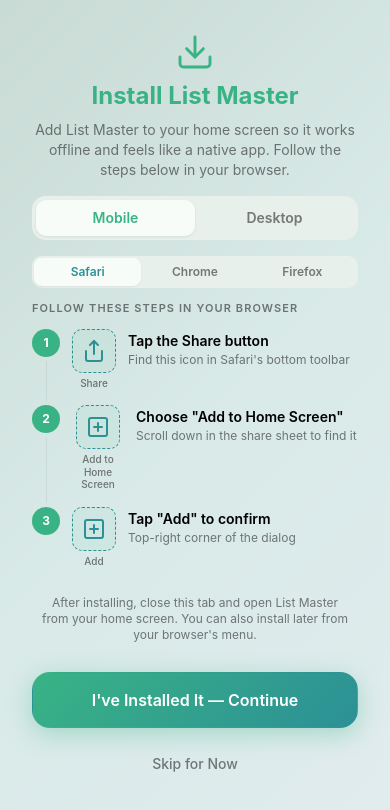
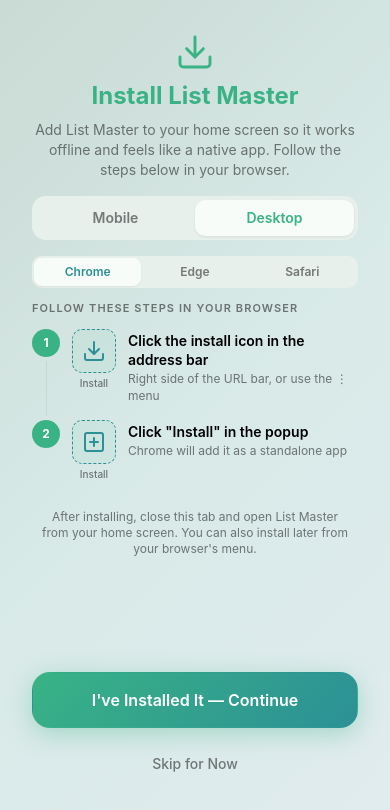
Before and after one commit to SpencerKing7/ListMaster, a React (Vite) app: page / in a window 390 px wide. Shown: the top 810 px of the page. Built offline with nearby package versions, Linux system fonts and the light colour scheme.

Commit message:
build: deploy 2026-04-03 21:29:29

```diff
--- a/src/components/InstallInstructions.tsx
+++ b/src/components/InstallInstructions.tsx
@@ -16,13 +16,16 @@
 } from "@/lib/installStepsDesktop";
 import { InstallStepper } from "@/components/InstallStepper";
 
+import type { MobileBrowser, DesktopBrowser } from "@/lib/detectPlatform";
+
 // MARK: - Types
-
-type MobilePlatform = "safari" | "chrome" | "firefox";
-type DesktopPlatform = "chrome" | "edge" | "safari";
 
 interface InstallInstructionsProps {
   deviceMode: "mobile" | "desktop";
+  /** Detected mobile browser to pre-select. Defaults to "safari". */
+  initialMobileBrowser?: MobileBrowser;
+  /** Detected desktop browser to pre-select. Defaults to "chrome". */
+  initialDesktopBrowser?: DesktopBrowser;
 }
 
 // MARK: - Platform toggle
@@ -86,9 +89,11 @@
 /** Renders platform-toggled install instructions for mobile or desktop. */
 export function InstallInstructions({
   deviceMode,
+  initialMobileBrowser = "safari",
+  initialDesktopBrowser = "chrome",
 }: InstallInstructionsProps): JSX.Element {
-  const [mobilePlatform, setMobilePlatform] = useState<MobilePlatform>("safari");
-  const [desktopPlatform, setDesktopPlatform] = useState<DesktopPlatform>("chrome");
+  const [mobilePlatform, setMobilePlatform] = useState<MobileBrowser>(initialMobileBrowser);
+  const [desktopPlatform, setDesktopPlatform] = useState<DesktopBrowser>(initialDesktopBrowser);
 
   if (deviceMode === "mobile") {
     const steps =
--- /dev/null
+++ b/src/lib/detectPlatform.ts
@@ -0,0 +1,60 @@
+// src/lib/detectPlatform.ts
+// Detects the user's device mode (mobile/desktop) and browser from the
+// User-Agent string. Used to pre-select the correct install instructions.
+
+// MARK: - Types
+
+/** Device form factor. */
+export type DeviceMode = "mobile" | "desktop";
+
+/** Mobile browser identifiers matching InstallInstructions toggle values. */
+export type MobileBrowser = "safari" | "chrome" | "firefox";
+
+/** Desktop browser identifiers matching InstallInstructions toggle values. */
+export type DesktopBrowser = "chrome" | "edge" | "safari";
+
+/** Full detection result. */
+export interface PlatformDetection {
+  deviceMode: DeviceMode;
+  mobileBrowser: MobileBrowser;
+  desktopBrowser: DesktopBrowser;
+}
+
+// MARK: - Detection
+
+/** Sniffs `navigator.userAgent` and returns best-guess platform info. */
+export function detectPlatform(): PlatformDetection {
+  const ua = navigator.userAgent;
+
+  const isMobile = /iPhone|iPad|iPod|Android|Mobile/i.test(ua);
+  const deviceMode: DeviceMode = isMobile ? "mobile" : "desktop";
+
+  const mobileBrowser = detectMobileBrowser(ua);
+  const desktopBrowser = detectDesktopBrowser(ua);
+
+  return { deviceMode, mobileBrowser, desktopBrowser };
+}
+
+/** Determines the mobile browser from the UA string. */
+function detectMobileBrowser(ua: string): MobileBrowser {
+  // Firefox check first — its UA contains "Firefox" explicitly
+  if (/FxiOS|Firefox/i.test(ua)) return "firefox";
+
+  // CriOS = Chrome on iOS; "Chrome" without "Edg" = Chrome on Android
+  if (/CriOS/i.test(ua) || (/Chrome/i.test(ua) && !/Edg/i.test(ua))) {
+    return "chrome";
+  }
+
+  // Default to Safari for iOS WebKit (includes in-app browsers on iOS)
+  return "safari";
+}
+
+/** Determines the desktop browser from the UA string. */
+function detectDesktopBrowser(ua: string): DesktopBrowser {
+  if (/Edg\//i.test(ua)) return "edge";
+
+  if (/Chrome/i.test(ua) && !/Edg/i.test(ua)) return "chrome";
+
+  // Safari: contains "Safari" but not "Chrome"
+  return "safari";
+}
--- a/src/screens/OnboardingInstallScreen.tsx
+++ b/src/screens/OnboardingInstallScreen.tsx
@@ -1,17 +1,12 @@
 // src/screens/OnboardingInstallScreen.tsx
 // First step in onboarding — shows add-to-home-screen instructions.
-// Auto-navigates to /welcome when running in standalone (installed) mode.
 import { useState, useEffect, useMemo } from "react";
 import type { JSX } from "react";
 import { useNavigate } from "react-router-dom";
 import { Button } from "@/components/ui/button";
 import { InstallInstructions } from "@/components/InstallInstructions";
-
-// MARK: - Platform types
-
-type DeviceMode = "mobile" | "desktop";
-
-// MARK: - Screen
+import { detectPlatform } from "@/lib/detectPlatform";
+import type { PlatformDetection } from "@/lib/detectPlatform";
 
 /** Onboarding screen with platform-specific add-to-home-screen instructions. */
 export function OnboardingInstallScreen(): JSX.Element | null {
@@ -25,10 +20,10 @@
     [],
   );
 
-  // Detect initial device mode from viewport width
-  const [deviceMode, setDeviceMode] = useState<DeviceMode>(() =>
-    window.innerWidth < 768 ? "mobile" : "desktop",
-  );
+  // Detect device + browser once on mount
+  const [platform] = useState<PlatformDetection>(detectPlatform);
+
+  const [deviceMode, setDeviceMode] = useState(platform.deviceMode);
 
   useEffect(() => {
     if (isStandalone) {
@@ -153,7 +148,11 @@
             "opacity 480ms 80ms cubic-bezier(0,0,0.2,1), transform 480ms 80ms cubic-bezier(0,0,0.2,1)",
         }}
       >
-        <InstallInstructions deviceMode={deviceMode} />
+        <InstallInstructions
+          deviceMode={deviceMode}
+          initialMobileBrowser={platform.mobileBrowser}
+          initialDesktopBrowser={platform.desktopBrowser}
+        />
       </div>
 
       {/* Tip */}
```
